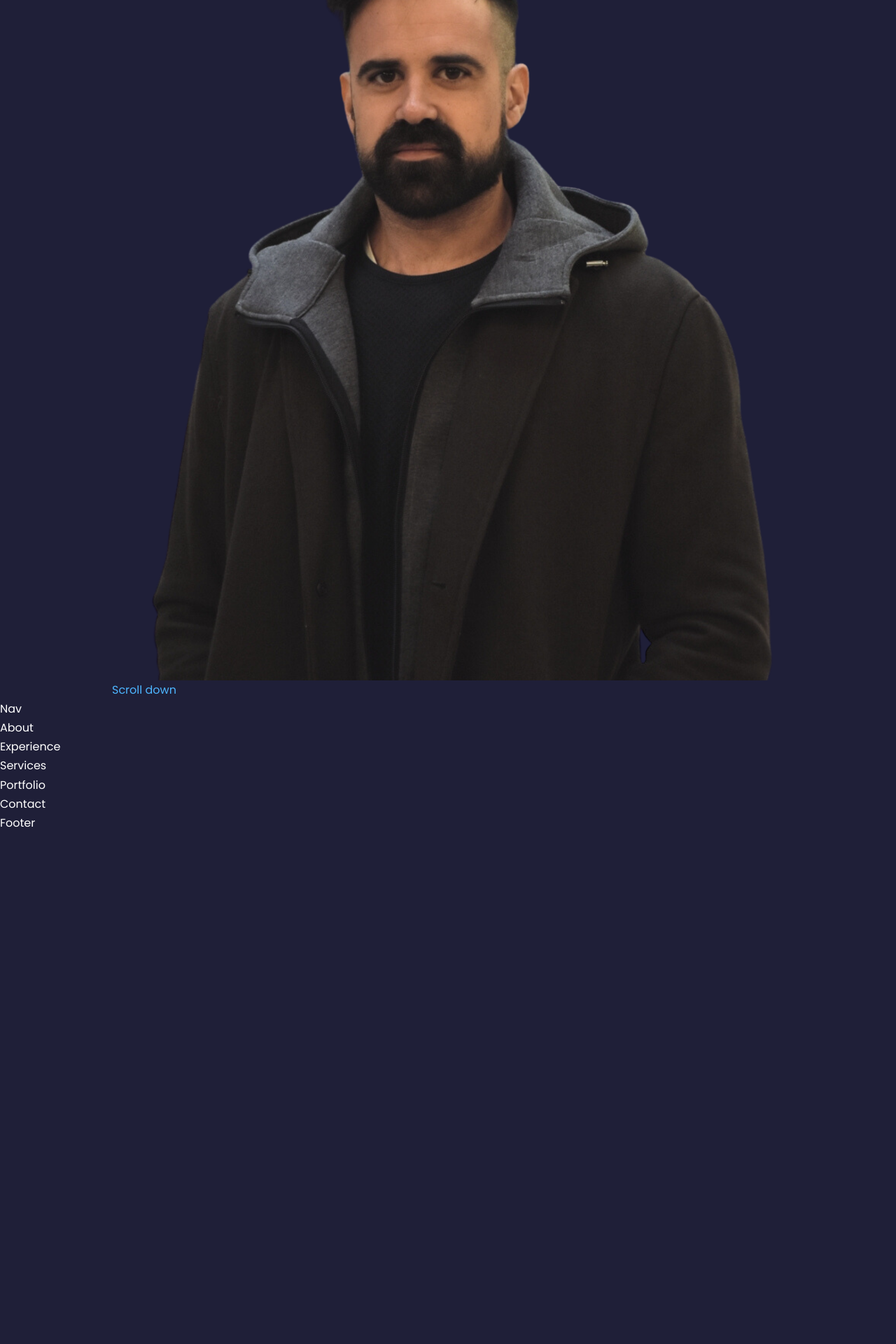
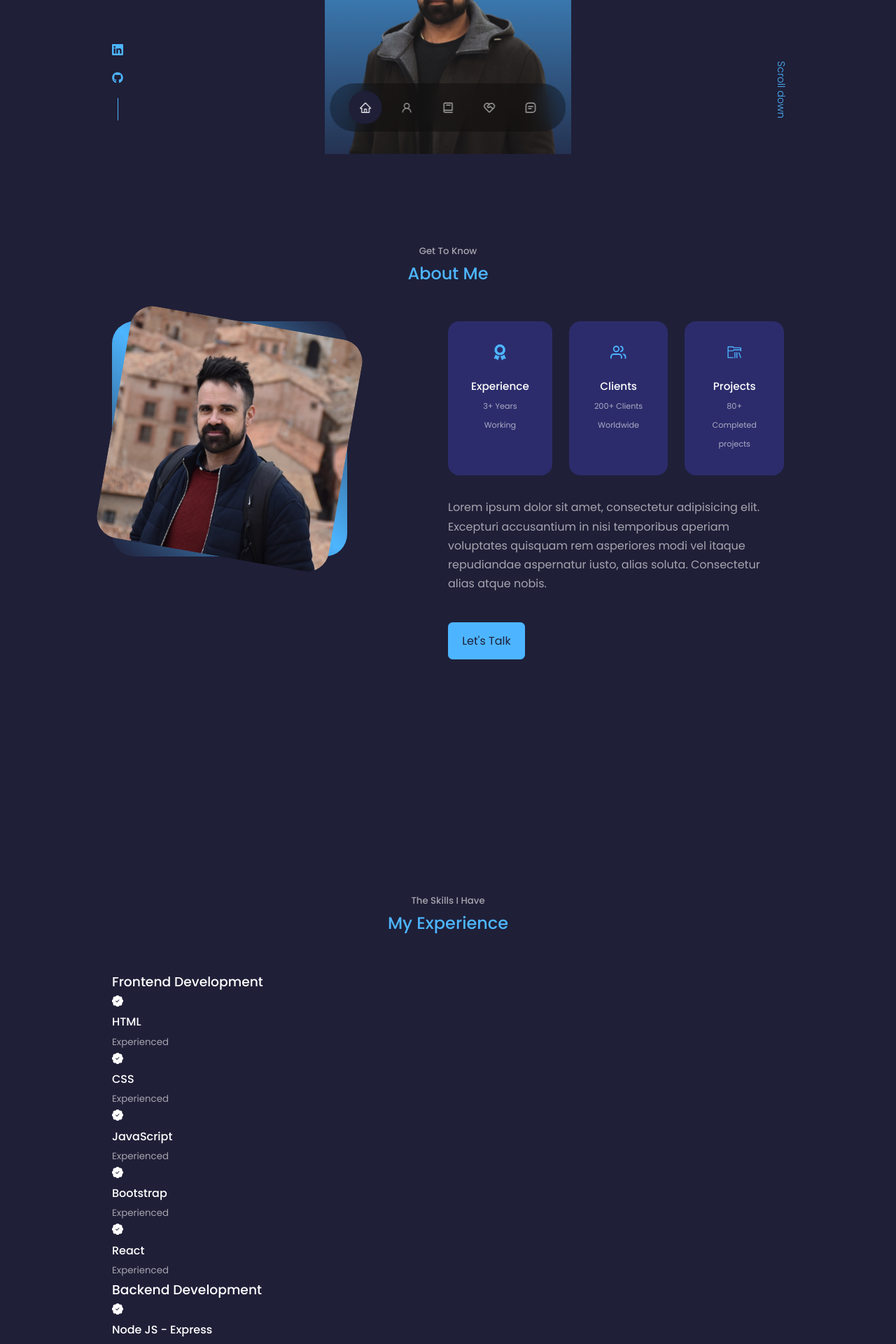
Before and after one commit to RamonFolguera/my-react-personal-portfolio-website, a React (Vite) app: page / in a window 1280 px wide. Shown: the part 580-2500 px from the top of the page at 70% size. Before the commit the page ends 1769 px from the top, so only its background shows below. Built offline with nearby package versions, Linux system fonts and the light colour scheme.

Commit message:
feat: added about section with css styles. added experience section

```diff
--- a/src/components/about/About.css
+++ b/src/components/about/About.css
@@ -0,0 +1,104 @@
+.about_container {
+    display: grid;
+    grid-template-columns: 35% 50%;
+    gap: 15%;
+}
+
+.about_me {
+    width: 100%;
+    aspect-ratio: 1/1;
+    border-radius: 2rem;
+    background: linear-gradient(45deg, transparent, var(--color-primary), transparent);
+    display:grid;
+    place-items: center;
+}
+
+.about_me-image {
+    object-fit: cover;
+    border-radius: 2rem;
+    overflow:hidden;
+    transform: rotate(10deg);
+    transition: var(--transition);
+}
+
+.about_me-image:hover {
+    transform: rotate(0);
+}
+
+.about_cards {
+    display: grid;
+    grid-template-columns: repeat(3, 1fr);
+    gap: 1.5rem;
+}
+
+.about_card {
+    background: var(--color-bg-variant);
+    border: 1px solid transparent;
+    border-radius: 1rem;
+    padding: 2rem;
+    text-align: center;
+    transition: var(--transition);
+}
+
+.about_card:hover {
+    background: transparent;
+    border-color: var(--color-primary-variant);
+    cursor: default;
+}
+
+.about_icon {
+    color:var(--color-primary);
+    font-size: 1.4rem;
+    margin-bottom: 1rem;
+}
+.about_card h5 {
+    font-size: 0.95rem;
+}
+
+.about_card small {
+    font-size: 0.7rem;
+    color: var(--color-light);
+}
+
+.about_content p {
+    margin: 2rem 0 2.6rem;
+    color: var(--color-light);
+}
+
+
+@media screen and (max-width: 1024px) {
+   .about_container {
+    grid-template-columns: 1fr;
+    gap: 0;
+   }
+
+   .about_me {
+    width: 50%;
+    margin: 2rem auto 4rem;
+   }
+
+   .about_content p {
+    margin: 1rem 0 1.5rem;
+   }
+}
+
+@media screen and (max-width: 600px) {
+
+    .about_me {
+        width: 65%;
+        margin: 0 auto 3rem;
+       }
+
+       .about_cards {
+        grid-template-columns: 1fr 1fr;
+        gap: 1rem;
+       }
+
+       .about_content {
+        text-align: center;
+       }
+
+       .about_content p {
+        margin: 1.5rem 0;
+       }
+}
--- a/src/components/about/About.jsx
+++ b/src/components/about/About.jsx
@@ -1,7 +1,52 @@
-import React from 'react'
-import './About.css'
+import React from "react";
+import "./About.css";
+import ME from "../../assets/yo.jpg";
+import { FaAward } from "react-icons/fa";
+import { VscFolderLibrary } from "react-icons/vsc";
+import { FiUsers } from "react-icons/fi";
+
 export const About = () => {
   return (
-    <div>About</div>
-  )
-}
+    <section id="about">
+      <h5>Get To Know</h5>
+      <h2>About Me</h2>
+
+      <div className="container about_container">
+        <div className="about_me">
+          <div className="about_me-image">
+            <img src={ME} alt="About Image" />
+          </div>
+        </div>
+        <div className="about_content">
+          <div className="about_cards">
+          <article className="about_card">
+            <FaAward className="about_icon" />
+            <h5>Experience</h5>
+            <small>3+ Years Working</small>
+          </article>
+          <article className="about_card">
+            <FiUsers className="about_icon" />
+            <h5>Clients</h5>
+            <small>200+ Clients Worldwide</small>
+          </article>
+          <article className="about_card">
+            <VscFolderLibrary className="about_icon" />
+            <h5>Projects</h5>
+            <small>80+ Completed projects</small>
+          </article>
+          </div>
+        <p>
+          Lorem ipsum dolor sit amet, consectetur adipisicing elit. Excepturi
+          accusantium in nisi temporibus aperiam voluptates quisquam rem
+          asperiores modi vel itaque repudiandae aspernatur iusto, alias soluta.
+          Consectetur alias atque nobis.
+        </p>
+        <a href="#contact" className="btn btn-primary">
+          Let's Talk
+        </a>
+        </div>
+
+      </div>
+    </section>
+  );
+};
--- a/src/components/contact/Contact.jsx
+++ b/src/components/contact/Contact.jsx
@@ -3,6 +3,7 @@ import './Contact.css'
 
 export const Contact = () => {
   return (
-    <div>Contact</div>
+    <section id='contact'>Contact</section>
+
   )
 }
--- a/src/components/experience/Experience.jsx
+++ b/src/components/experience/Experience.jsx
@@ -1,7 +1,71 @@
 import React from 'react'
 import './Experience.css'
+import {BsPatchCheckFill} from 'react-icons/bs'
+
 export const Experience = () => {
   return (
-    <div>Experience</div>
+    <section id='experience'>
+      <h5>The Skills I Have</h5>
+      <h2>My Experience</h2>
+
+      <div className="container experience_container">
+        <div className="experience_frontend">
+          <h3>Frontend Development</h3>
+          <div className="experience_content">
+            <article className="experience_details">
+              <BsPatchCheckFill/>
+              <h4>HTML</h4>
+              <small className="text-light">Experienced</small>
+            </article>
+            <article className="experience_details">
+              <BsPatchCheckFill/>
+              <h4>CSS</h4>
+              <small className="text-light">Experienced</small>
+            </article>
+            <article className="experience_details">
+              <BsPatchCheckFill/>
+              <h4>JavaScript</h4>
+              <small className="text-light">Experienced</small>
+            </article>
+            <article className="experience_details">
+              <BsPatchCheckFill/>
+              <h4>Bootstrap</h4>
+              <small className="text-light">Experienced</small>
+            </article>
+            <article className="experience_details">
+              <BsPatchCheckFill/>
+              <h4>React</h4>
+              <small className="text-light">Experienced</small>
+            </article>
+          </div>
+        </div>
+        <div className="experience_backend">
+        <h3>Backend Development</h3>
+          <div className="experience_content">
+            <article className="experience_details">
+              <BsPatchCheckFill/>
+              <h4>Node JS - Express</h4>
+              <small className="text-light">Intermediate</small>
+            </article>
+            <article className="experience_details">
+              <BsPatchCheckFill/>
+              <h4>PHP - Laravel</h4>
+              <small className="text-light">Intermediate</small>
+            </article>
+            <article className="experience_details">
+              <BsPatchCheckFill/>
+              <h4>MySQL - Sequelize</h4>
+              <small className="text-light">Intermediate</small>
+            </article>
+            <article className="experience_details">
+              <BsPatchCheckFill/>
+              <h4>MongoDB</h4>
+              <small className="text-light">Basic</small>
+            </article>
+
+          </div>
+        </div>
+      </div>
+    </section>
   )
 }
--- a/src/components/header/Header.css
+++ b/src/components/header/Header.css
@@ -0,0 +1,75 @@
+header {
+    height: 100vh;
+    padding-top: 7rem;
+    overflow: hidden;
+}
+
+.header_container {
+    text-align: center;
+    height: 100%;
+    position: relative;
+}
+
+.cta {
+    margin-top: 2.5rem;
+    display:flex;
+    gap: 1.2rem;
+    justify-content: center;
+}
+
+.header_socials {
+    display: flex;
+    flex-direction: column;
+    align-items: center;
+    gap: 0.8rem;
+    position: absolute;
+    left: 0;
+    bottom: 3rem;
+}
+
+.header_socials::after {
+    content: '';
+    width: 1px;
+    height: 2rem;
+    background: var(--color-primary);
+}
+
+.me {
+    background: linear-gradient(var(--color-primary), transparent);
+    width: 22rem;
+    height: 30rem;
+    position: absolute;
+    left: calc(50% - 11rem);
+    margin-top: 4rem;
+    border-radius: 12rem 12rem 0 0;
+    overflow: hidden;
+    padding: 0 1rem 3rem 1rem;
+}
+
+.scroll_down {
+    position: absolute;
+    right: -2.3rem;
+    bottom: 5rem;
+    transform: rotate(90deg);
+    font-weight: 200;
+    font-size: 0.9rem;
+}
+
+@media screen and (max-width: 1024px) {
+    header {
+        height: 68vh;
+        padding-top: 5rem;
+
+    }
+}
+
+@media screen and (max-width: 600px) {
+    header {
+        height: 100vh;
+        padding-top: 2rem;
+    }
+
+    .header_socials, .scroll_down {
+        display:none;
+    }
+}
--- a/src/components/nav/Nav.css
+++ b/src/components/nav/Nav.css
@@ -0,0 +1,33 @@
+nav {
+    background: rgba(0,0,0,0.3);
+    width: max-content;
+    display: block;
+    padding: 0.7rem 1.7rem;
+    z-index: 2;
+    position: fixed;
+    left: 50%;
+    transform: translateX(-50%);
+    bottom: 2rem;
+    display: flex;
+    gap: 0.8rem;
+    border-radius: 3rem;
+    backdrop-filter: blur(15px);
+}
+
+nav a {
+    background: transparent;
+    padding: 0.9rem;
+    border-radius: 50%;
+    display:flex;
+    color: var(--color-light);
+    font-size: 1.1rem;
+}
+
+nav a:hover {
+    background: rgba(0,0,0,0.3);
+}
+
+nav a.active {
+    background: var(--color-bg);
+    color: var(--color-white);
+}
--- a/src/components/nav/Nav.jsx
+++ b/src/components/nav/Nav.jsx
@@ -1,7 +1,24 @@
 import React from 'react'
+import './nav.css'
+import {AiOutlineHome} from 'react-icons/ai'
+import {AiOutlineUser} from 'react-icons/ai'
+import {BiBook} from 'react-icons/bi'
+import {RiServiceLine} from 'react-icons/ri'
+import {BiMessageSquareDetail} from 'react-icons/bi'
+import { useState } from 'react'
 
 export const Nav = () => {
+  const [isActiveNav, setIsActiveNav] = useState('#')
+
+
   return (
-    <div>Nav</div>
-  )
+    <nav>
+      <a href="" onClick={() => setIsActiveNav('#')} className={isActiveNav === '#' ? 'active' : ''}><AiOutlineHome/></a>
+      <a href="#about" onClick={() => setIsActiveNav('#about')} className={isActiveNav === '#about' ? 'active' : ''}><AiOutlineUser/></a>
+      <a href="#experience" onClick={() => setIsActiveNav('#experience')} className={isActiveNav === '#experience' ? 'active' : ''}><BiBook/></a>
+      <a href="#services" onClick={() => setIsActiveNav('#services')} className={isActiveNav === '#services' ? 'active' : ''}><RiServiceLine/></a>
+      <a href="#contact" onClick={() => setIsActiveNav('#contact')} className={isActiveNav === '#contact' ? 'active' : ''}><BiMessageSquareDetail/></a>
+    </nav>
+
+)
 }
--- a/src/components/portfolio/Portfolio.jsx
+++ b/src/components/portfolio/Portfolio.jsx
@@ -2,6 +2,6 @@ import React from 'react'
 
 export const Portfolio = () => {
   return (
-    <div>Portfolio</div>
+    <section id='portfolio'>Portfolio</section>
   )
 }
--- a/src/components/services/Services.jsx
+++ b/src/components/services/Services.jsx
@@ -2,6 +2,6 @@ import React from 'react'
 
 export const Services = () => {
   return (
-    <div>Services</div>
+    <section id='services'>Services</section>
   )
 }
--- a/src/index.css
+++ b/src/index.css
@@ -13,7 +13,7 @@
 
 :root {
   --color-bg: #1f1f38;
-  --color-bb-variant: #2c2c6c;
+  --color-bg-variant: #2c2c6c;
   --color-primary: #4db5ff;
   --color-primary-variant: rgba(77,181,255,0.4);
   --color-white: #fff;
@@ -57,6 +57,8 @@ h1 {
 
 section {
   margin-top: 8rem;
+  height: 100vh;
+
 }
 
 section > h2, section > h5 {
@@ -116,7 +118,7 @@ img {
   }
 
   section {
-    margin-top: 6rem;
+    margin-top: 8rem;
   }
 }
 
```
Also changed, not shown: src/components/testimonials/Testimonials.jsx (+7 -0 lines), src/assets/yo.jpg (added), 1 other file (tests, documents, lock files or other folders).
